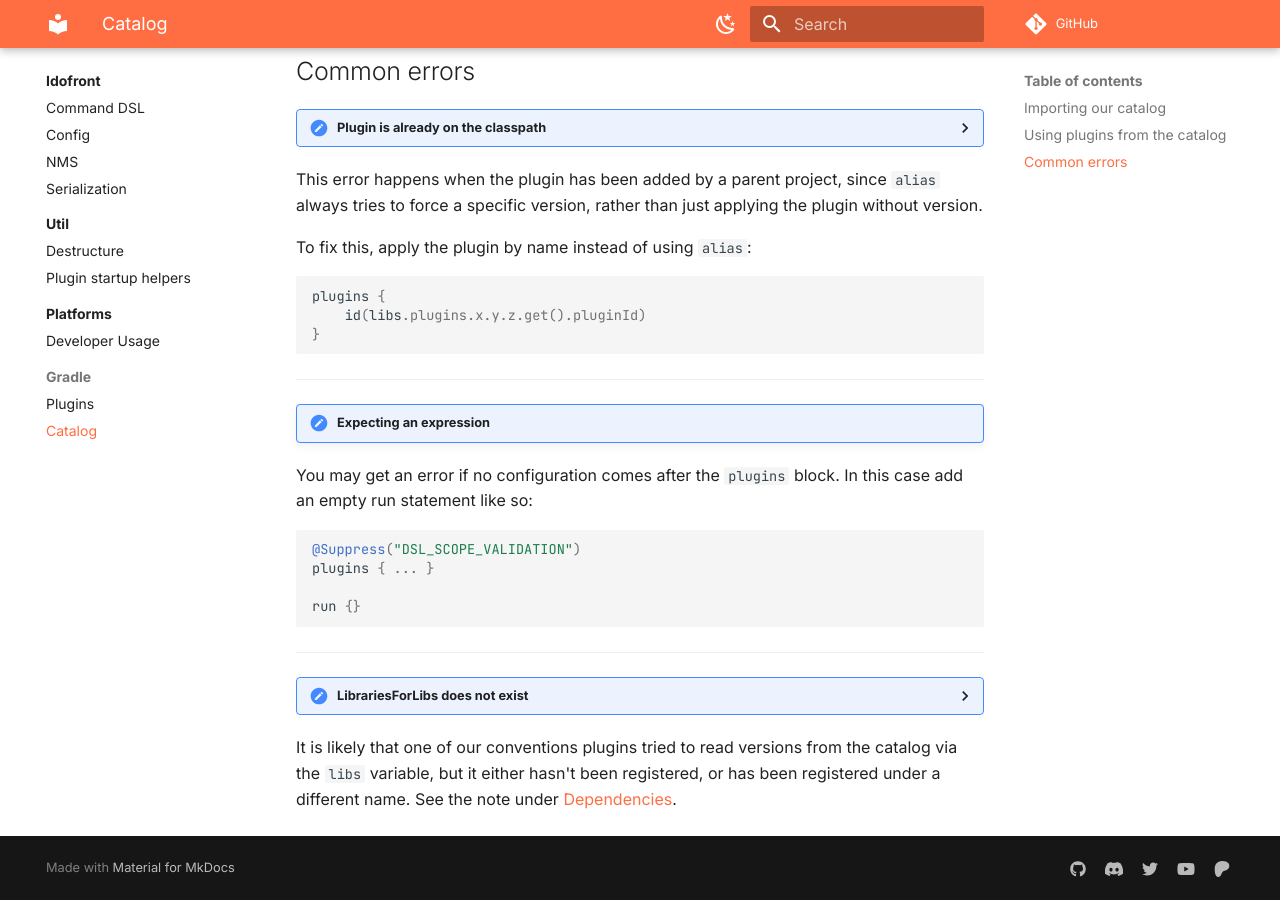
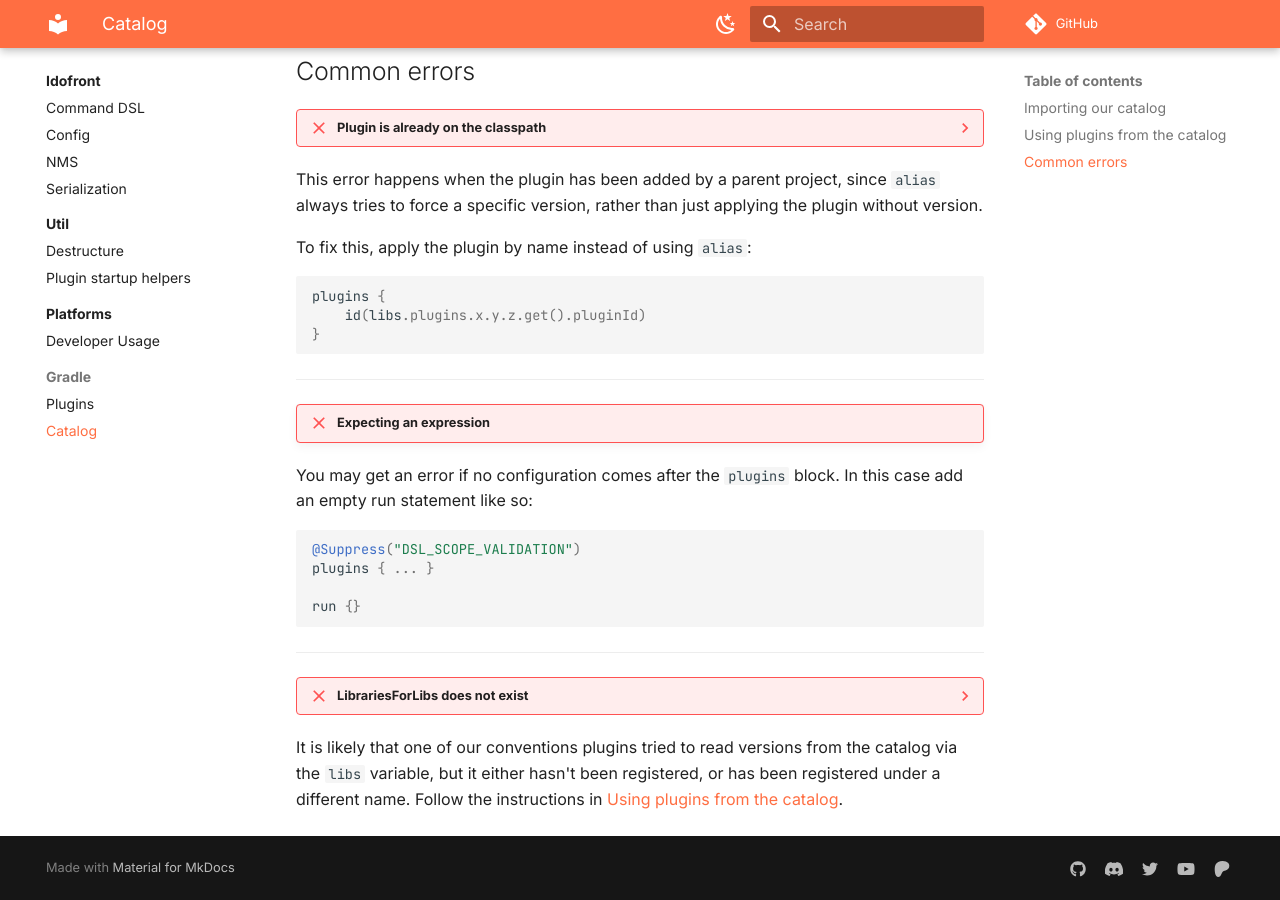
Before and after one commit to MineInAbyss/wiki, an MkDocs documentation site: the page built from docs/idofront/gradle/catalog.md, in a window 1280 px wide and 900 px high, scrolled down 1293 px. Built offline with MkDocs 1.6.1 and Material for MkDocs 9.7.7, drawn with Linux system fonts in a browser that asks for light colours; comment, search, counter and statistics services are not loaded.

Commit message:
Fix reference in catalog.md

```diff
--- a/docs/idofront/gradle/catalog.md
+++ b/docs/idofront/gradle/catalog.md
@@ -75,7 +75,7 @@
 
 ---
 
-??? error "LibrariesForLibs does not exist"
+??? failure "LibrariesForLibs does not exist"
     org.gradle.api.UnknownDomainObjectException: Extension of type 'LibrariesForLibs' does not exist.
 
-It is likely that one of our conventions plugins tried to read versions from the catalog via the `libs` variable, but it either hasn't been registered, or has been registered under a different name. See the note under [Dependencies](#dependencies).
+It is likely that one of our conventions plugins tried to read versions from the catalog via the `libs` variable, but it either hasn't been registered, or has been registered under a different name. Follow the instructions in [Using plugins from the catalog](#using-plugins-from-the-catalog).
```
Also changed, not shown: other parts of docs/idofront/gradle/catalog.md (+2 -2 lines).
